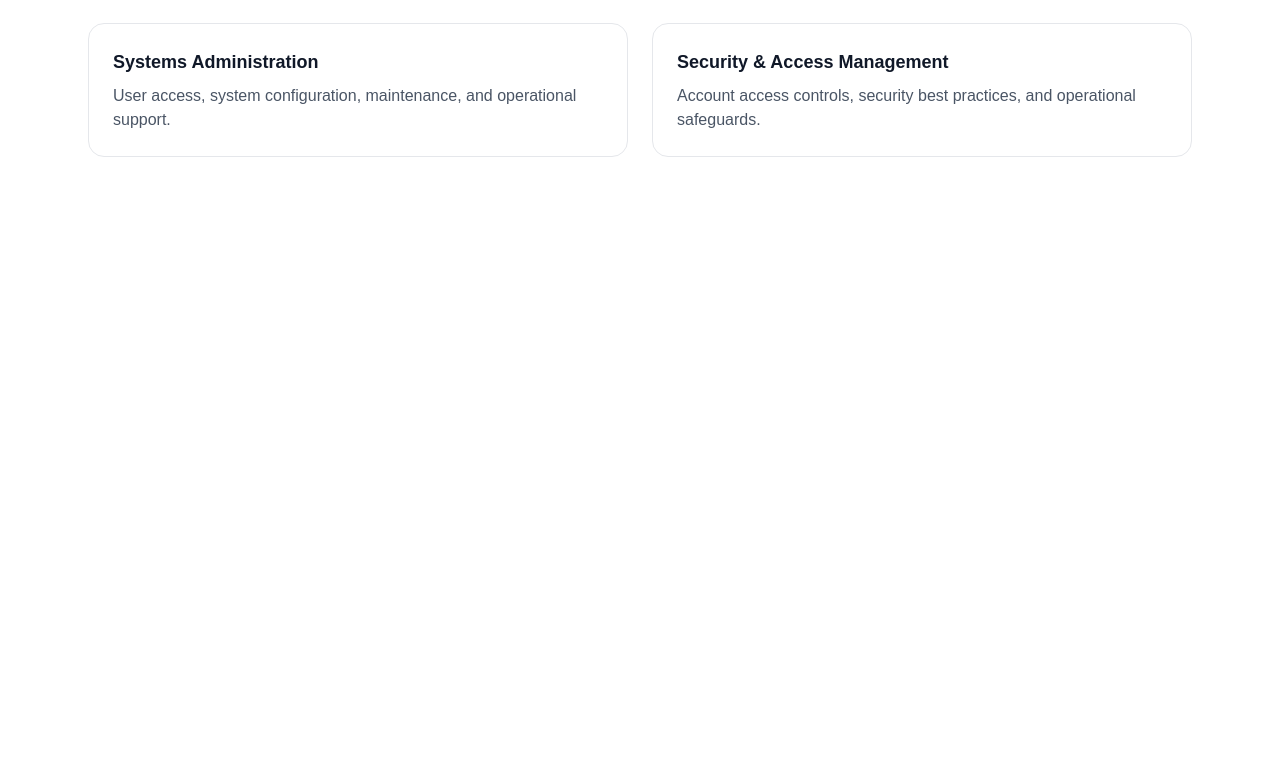
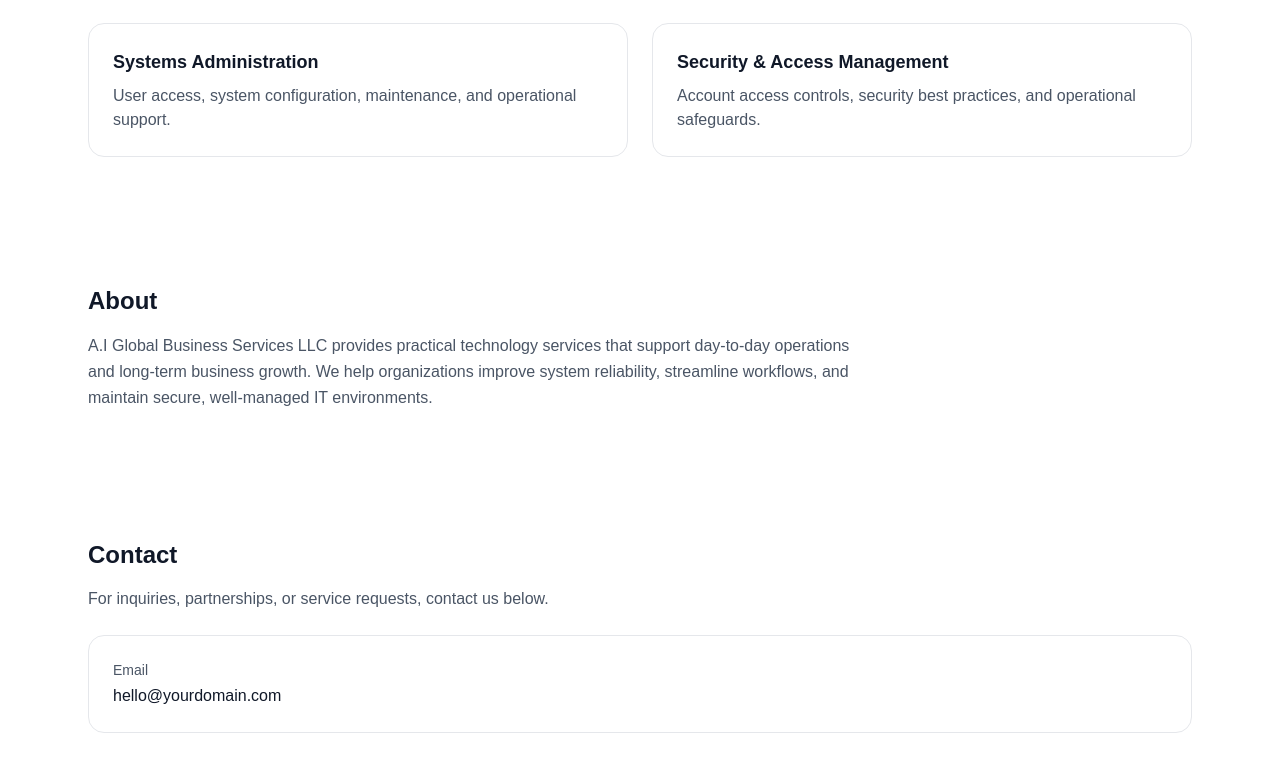
Before and after one commit to Ant2023/A.I-Global, a Next.js app in the folder ai-global/: page / in a window 1280 px wide. Shown: the part 632-1404 px from the top of the page. Before the commit the page ends 853 px from the top, so only its background shows below. Built offline with nearby package versions, Linux system fonts and the light colour scheme.

Commit message:
Add About and Contact sections

```diff
--- /dev/null
+++ b/ai-global/app/components/About.tsx
@@ -0,0 +1,13 @@
+export default function About() {
+  return (
+    <section className="max-w-6xl mx-auto px-6 py-16">
+      <h2 className="text-2xl font-semibold mb-4">About</h2>
+
+      <p className="text-gray-600 max-w-3xl leading-relaxed">
+        A.I Global Business Services LLC provides practical technology services that support
+        day-to-day operations and long-term business growth. We help organizations improve
+        system reliability, streamline workflows, and maintain secure, well-managed IT environments.
+      </p>
+    </section>
+  );
+}
--- /dev/null
+++ b/ai-global/app/components/Contact.tsx
@@ -0,0 +1,18 @@
+export default function Contact() {
+  return (
+    <section id="contact" className="max-w-6xl mx-auto px-6 py-16">
+      <h2 className="text-2xl font-semibold mb-4">Contact</h2>
+
+      <p className="text-gray-600 mb-6 max-w-2xl">
+        For inquiries, partnerships, or service requests, contact us below.
+      </p>
+
+      <div className="rounded-2xl border border-gray-200 p-6">
+        <p className="text-sm text-gray-600 mb-1">Email</p>
+        <a className="font-medium hover:underline" href="mailto:hello@yourdomain.com">
+          hello@yourdomain.com
+        </a>
+      </div>
+    </section>
+  );
+}
--- a/ai-global/app/page.tsx
+++ b/ai-global/app/page.tsx
@@ -1,6 +1,7 @@
 import Navbar from "./components/Navbar";
 import Services from "./components/Services";
-
+import About from "./components/About";
+import Contact from "./components/Contact";
 
 export default function Home() {
   return (
@@ -17,6 +18,8 @@ export default function Home() {
         </p>
       </section>
       <Services />
+      <About />
+      <Contact />
 
     </main>
   );
```
